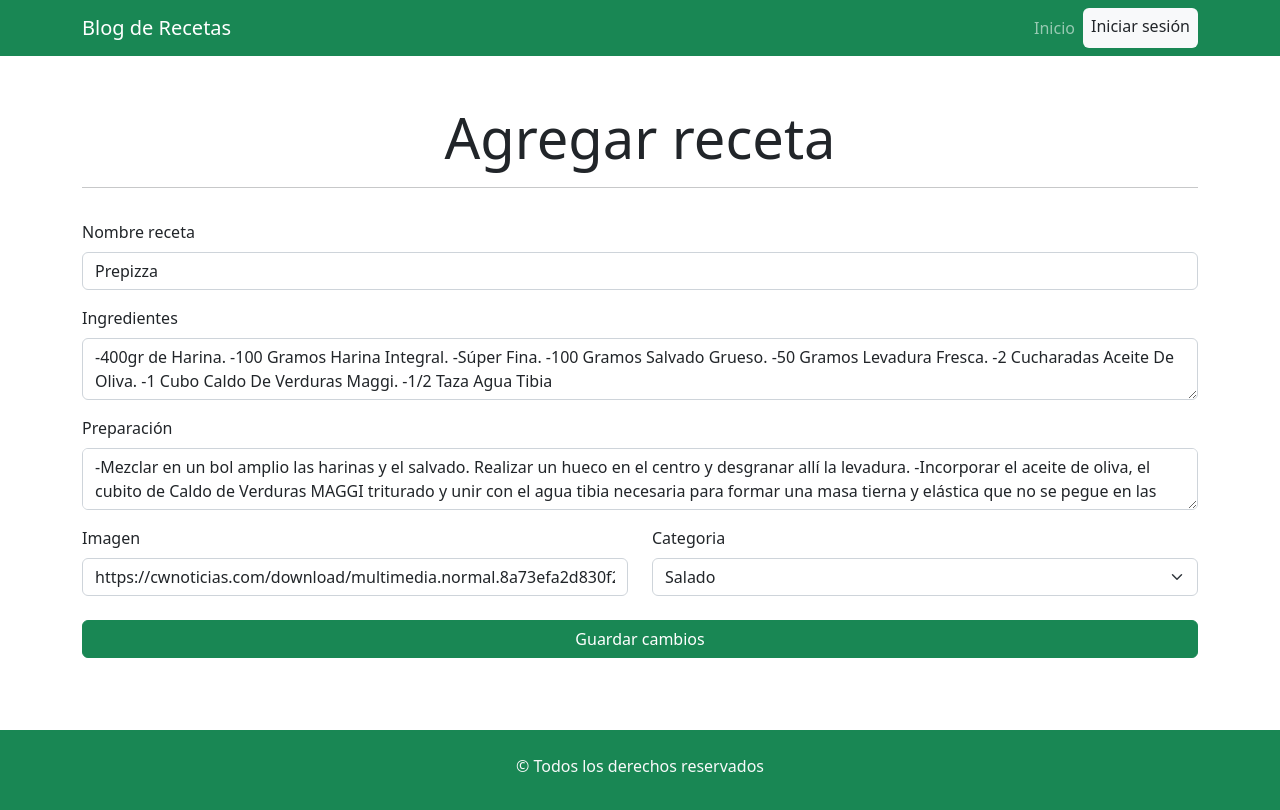
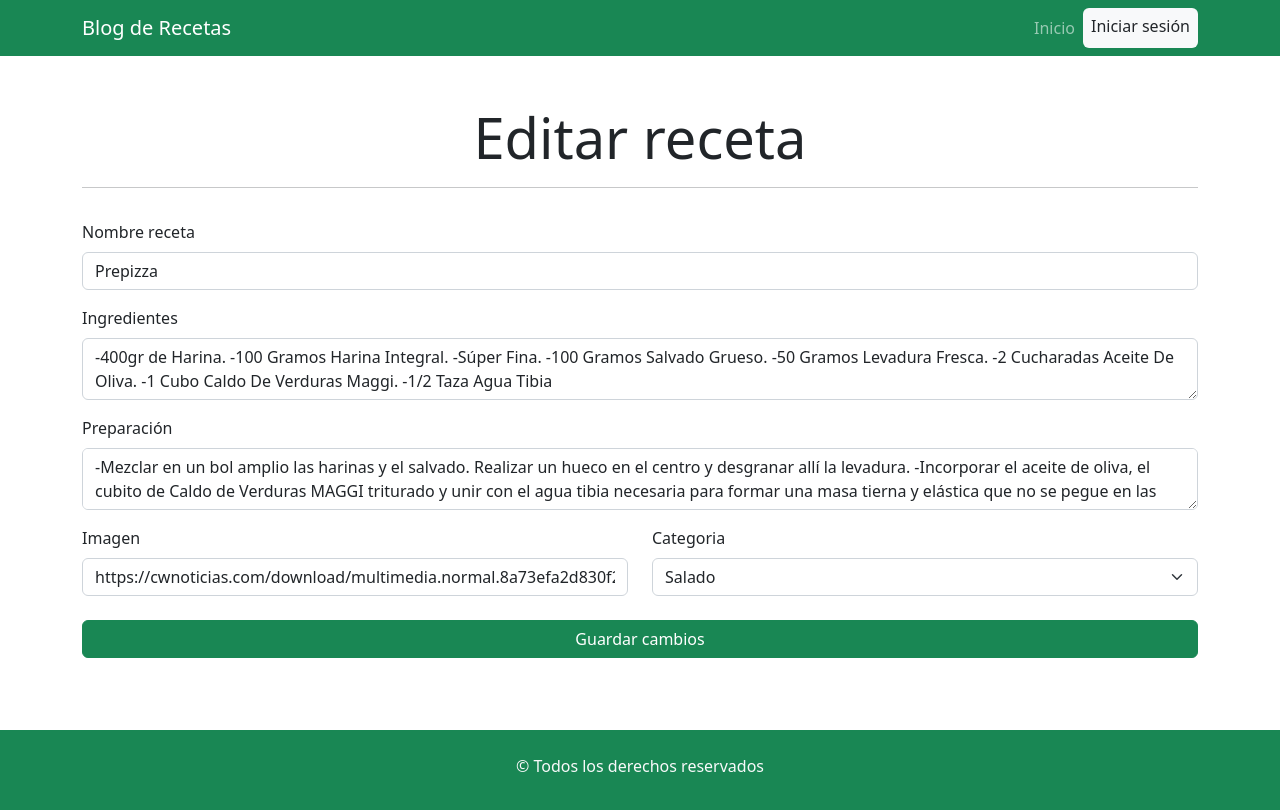
Before and after one commit to 22AGabriel/BlogRecetas-Frontend, a React (Create React App) app: page /administrar/editar/1 in a window 1280 px wide. Shown: the top 810 px of the page. Built offline with nearby package versions, Linux system fonts and the light colour scheme; data requests are answered from the project's data file.

Commit message:
cambié el titulo de la pagina de editar receta

```diff
--- a/src/components/views/receta/EditarReceta.jsx
+++ b/src/components/views/receta/EditarReceta.jsx
@@ -36,7 +36,7 @@
   return (
     <Container className="my-5 mainSection">
       <div className="text-center">
-        <h1 className="display-4">Agregar receta</h1>
+        <h1 className="display-4">Editar receta</h1>
         <hr />
       </div>
       <Form noValidate onSubmit={handleSubmit(onSubmit)}>
```
Also changed, not shown: 1 other file (tests, documents, lock files or other folders).
